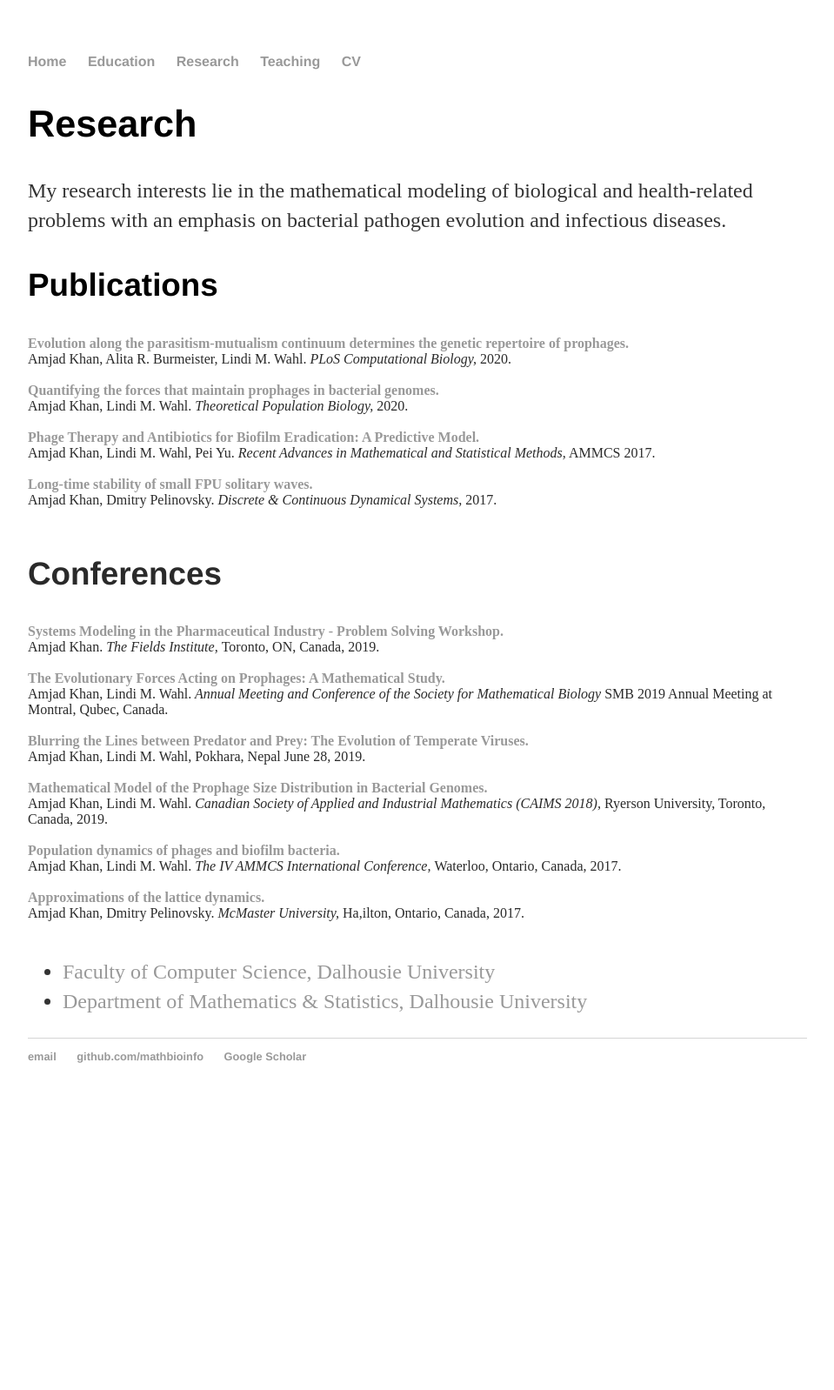
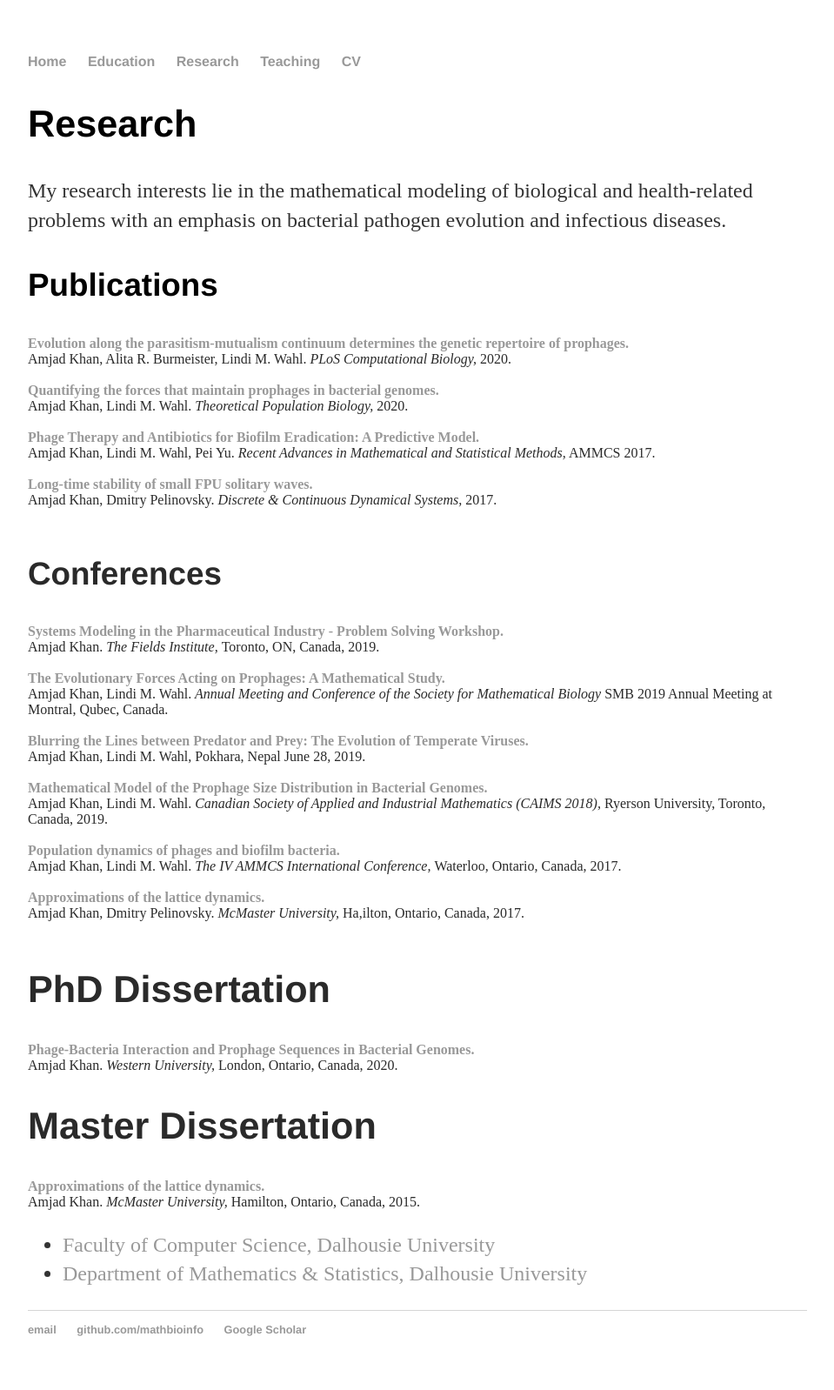
Before and after one commit to MathBioInfo/amjadkhan, a Jekyll site: the page built from Research/index.html, in a window 1280 px wide. Shown: the whole page at 87% size, without its empty margins (160-1119 px from the left). Built offline with Jekyll 4.4.1, drawn with Linux system fonts in a browser that asks for light colours; before the commit the page ends 1284 px from its top, so only the background shows below that.

Commit message:
Update index.html

```diff
--- a/Research/index.html
+++ b/Research/index.html
@@ -60,6 +60,14 @@ title: About my research
 	<strong> Approximations of the lattice dynamics.
 	</strong></a><br />Amjad Khan, Dmitry Pelinovsky.<em> McMaster University, </em> Ha,ilton, Ontario, Canada, 2017.
 	</font><br /><br /><font color="#2a2a2a" size="3">
+	<h2>PhD Dissertation</h2>
+	<a href="https://ir.lib.uwo.ca/etd/6957/">
+	<strong> Phage-Bacteria Interaction and Prophage Sequences in Bacterial Genomes.
+	</strong></a><br />Amjad Khan.<em> Western University, </em> London, Ontario, Canada, 2020.
+	<h2>Master Dissertation</h2>
+	<a href="https://macsphere.mcmaster.ca/handle/11375/17274">
+	<strong> Approximations of the lattice dynamics.
+	</strong></a><br />Amjad Khan.<em> McMaster University, </em> Hamilton, Ontario, Canada, 2015.
 
 			<ul class="contacts">
 				<li><a href="https://www.dal.ca/faculty/computerscience.html">Faculty of Computer Science, Dalhousie University</a></li>
```
